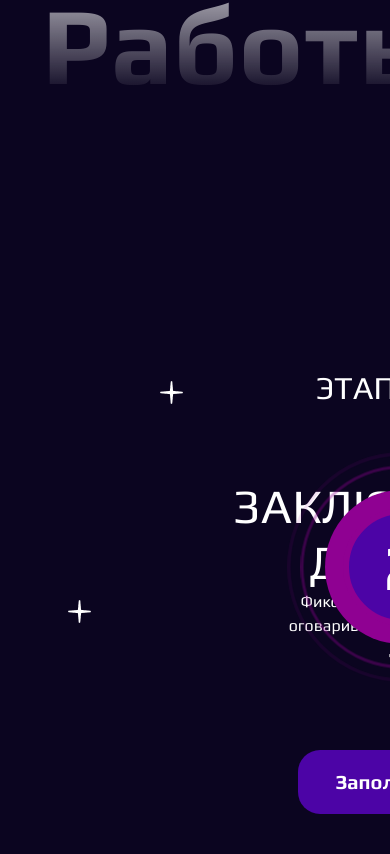
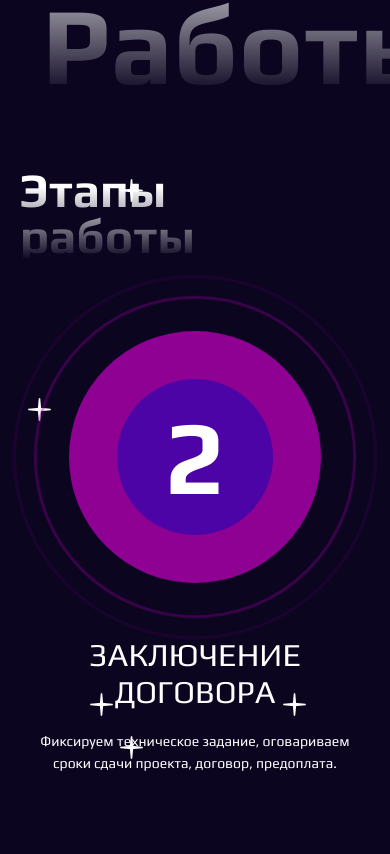
Before and after one commit to JulieBenchuk/web-studio, a Next.js app: page / in a window 390 px wide. Shown: the part 2810-3664 px from the top of the page. Built offline with nearby package versions, Linux system fonts and the light colour scheme.

Commit message:
feat: added style of stage slider (mobile&tablet)

```diff
--- a/src/styles/_variables.scss
+++ b/src/styles/_variables.scss
@@ -4,6 +4,7 @@ $text-color-secondary: #F2F2F2;
 $bg-primary: #0B0520;
 $bg-secondary: #3D0286;
 $bg-third: #9A219C;
+$bg-pulse-border: #8F0192;
 $bg-four: #2139B9;
 $bg-five: #4C04A6;
 $bg-six: #36F1CD;
--- a/src/styles/components/stageSlider.module.scss
+++ b/src/styles/components/stageSlider.module.scss
@@ -3,10 +3,10 @@
 
 .wrapper {
   padding: 232px 0 0 60px;
-  @media (max-width: 1170px) {
+  @media (max-width: 1010px) {
+    padding: 30px 20px;
 
   }
-
 
   .stars {
     background: url("../../assets/img/stars.png");
@@ -19,13 +19,23 @@
     @media (max-width: 1170px) {
       padding: 0 173px;
     }
-
+    @media (max-width: 1010px) {
+      flex-direction: column;
+      justify-content: space-between;
+      align-items: center;
+      position: relative;
+      padding: 0;
+      min-height: 760px;
+    }
 
     .pulse {
       position: relative;
       left: 169px;
       @media (max-width: 1170px) {
         left: 110px;
+      }
+      @media (max-width: 1010px) {
+        position: static;
       }
 
       .pulse_item {
@@ -35,11 +45,11 @@
         transform: translate(-505, -50%);
         width: 236px;
         height: 236px;
-        background: #4C04A6;
-        border: 12px solid #8F0192;
+        background: $bg-five;
+        border: 12px solid $bg-pulse-border;
         border-radius: 50%;
         box-sizing: border-box;
-        box-shadow: 0 0 0 36px #8F0192;
+        box-shadow: 0 0 0 36px $bg-pulse-border;
         @include Text-FS-FW-LH(128px, 700, 148px);
         @include Flex-Center();
         text-transform: uppercase;
@@ -49,8 +59,20 @@
           @include Text-FS-FW-LH(64px, 700, 74px);
           width: 118px;
           height: 118px;
-          border: 6px solid #8F0192;
-          box-shadow: 0 0 0 18px #8F0192;
+          border: 6px solid $bg-pulse-border;
+          box-shadow: 0 0 0 18px $bg-pulse-border;
+        }
+        @media (max-width: 1010px) {
+          @include Text-FS-FW-LH(105px, 700, 121px);
+          width: 180px;
+          height: 180px;
+          border: 12px solid $bg-pulse-border;
+          box-shadow: 0 0 0 36px $bg-pulse-border;
+          position: relative;
+          top: 200px;
+          left: 0;
+          bottom: 0;
+          right: 0;
         }
 
         &:before, &:after {
@@ -60,7 +82,7 @@
           top: -30px;
           right: -30px;
           bottom: -30px;
-          border: 2px solid #8F0192;
+          border: 2px solid $bg-pulse-border;
           border-radius: 50%;
           animation: animate 3.5s ease-in-out infinite;
           @media (max-width: 1170px) {
@@ -68,6 +90,12 @@
             top: -15px;
             right: -15px;
             bottom: -15px;
+          }
+          @media (max-width: 1010px) {
+            left: -30px;
+            top: -30px;
+            right: -30px;
+            bottom: -30px;
           }
         }
 
@@ -94,15 +122,26 @@
       flex-direction: column;
       align-items: flex-end;
       max-width: 400px;
-
+      @media (max-width: 1010px) {
+        align-items: center;
+      }
 
       .titleBlock {
         @include Text-FS-FW-LH(48px, 400, 56px);
         text-align: right;
         text-transform: uppercase;
-        color: #FFFFFF;
+        color: $text-color-primary;
         @media (max-width: 1170px) {
           @include Text-FS-FW-LH(32px, 400, 37px);
+        }
+        @media (max-width: 1010px) {
+          @include Text-FS-FW-LH(48px, 700, 97.2%);
+          @include H5-Title-For-Mobile();
+          position: absolute;
+          text-align: left;
+          max-width: 302px;
+          top: 0;
+          left: 0;
         }
       }
 
@@ -111,9 +150,15 @@
         text-align: right;
         text-transform: uppercase;
         margin-top: 72px;
-        color: #FFFFFF;
+        color: $text-color-primary;
         @media (max-width: 1170px) {
           @include Text-FS-FW-LH(48px, 400, 56px);
+        }
+        @media (max-width: 1010px) {
+          @include Text-FS-FW-LH(32px, 400, 37px);
+          text-align: center;
+          padding-bottom: 20px;
+
         }
       }
 
@@ -121,7 +166,11 @@
         @include Text-FS-FW-LH(16px, 400, 150%);
         max-width: 330px;
         text-align: right;
-        color: #FFFFFF;
+        color: $text-color-primary;
+        @media (max-width: 1010px) {
+          @include Text-FS-FW-LH(14px, 400, 160%);
+          text-align: center;
+        }
       }
     }
 
```
